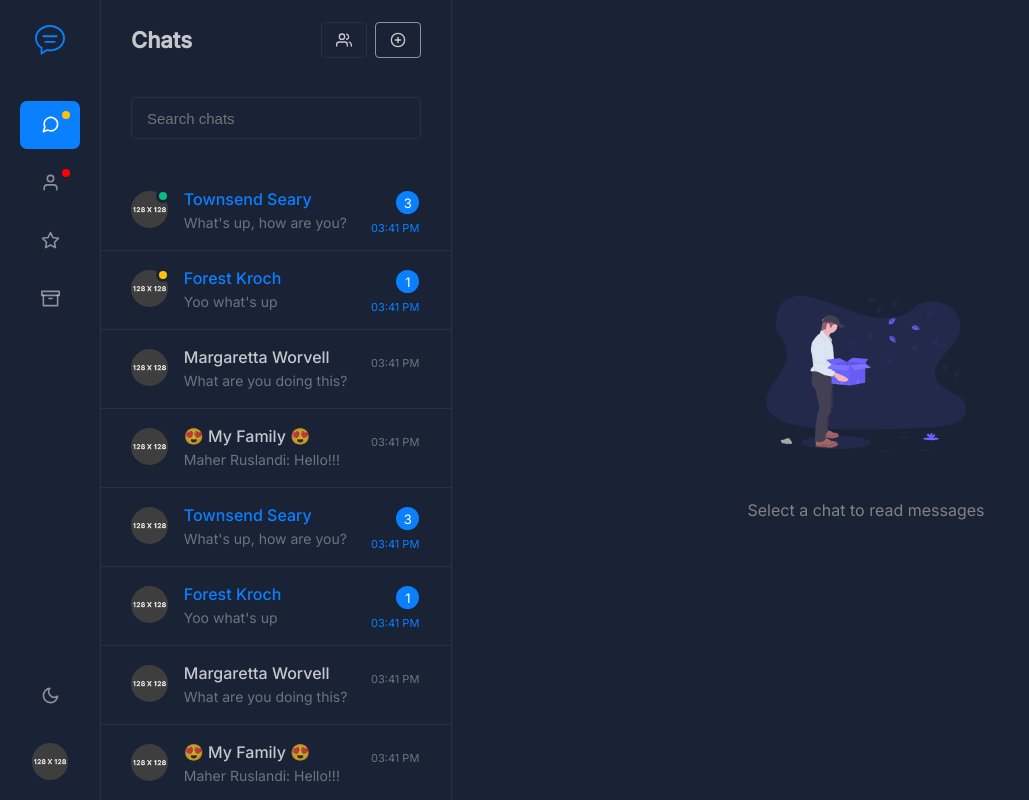
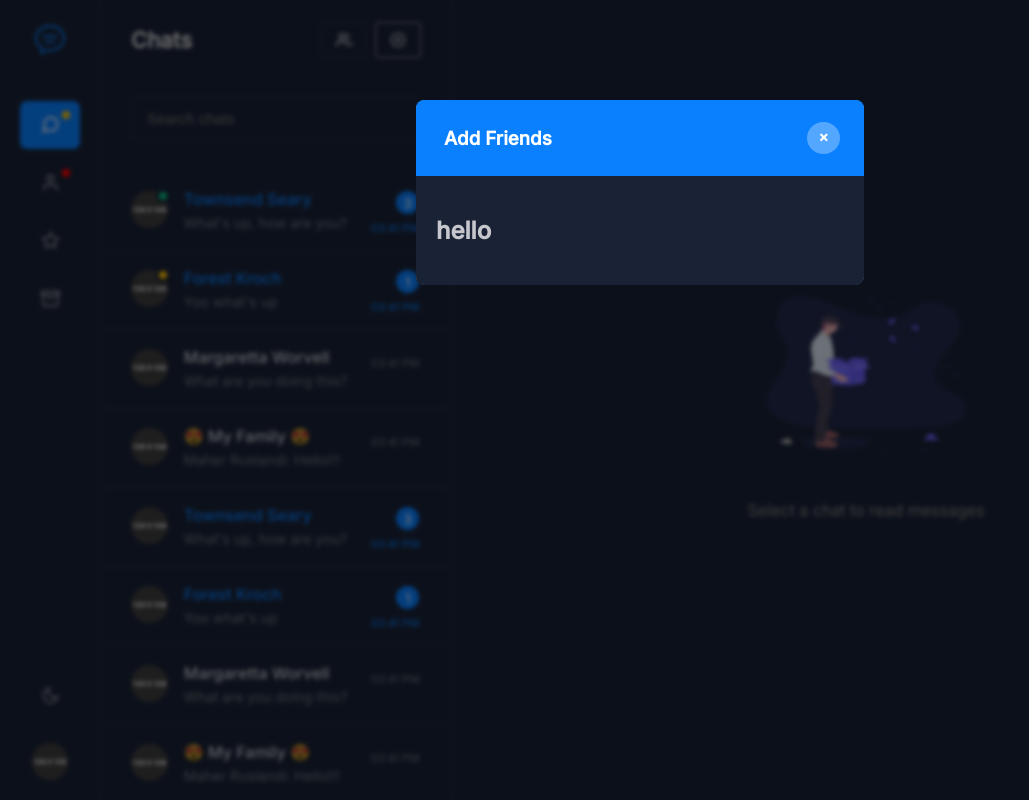
Before and after one commit to cyber-netics/ChatApp-Main, a React (Create React App) app: page / in a window 1280 px wide. Both pictures are taken after a click on the button 398 px from the left and 40 px from the top of the page. Shown: the whole page, without its empty margins (0-1029 px from the left). Built offline with nearby package versions, Linux system fonts and the light colour scheme.

Commit message:
modal features

```diff
--- a/src/Components/Modal.js
+++ b/src/Components/Modal.js
@@ -1,4 +1,6 @@
-import React, { memo, useState } from 'react';
+import React, { memo, createRef } from 'react';
+import { useOnClickOutside } from 'hooks/useOnClickOutside';
+
 import styled from 'styled-components';
 import {
   primary,
@@ -11,10 +13,7 @@ const H3 = styled.h3`
   padding: 0.25rem;
 `;
 
-const Modal = styled.div`
-  display: ${({ active }) =>
-    active ? 'block' : 'none'};
-
+const ModalBase = styled.div`
   position: fixed;
   z-index: 100;
   padding-top: 100px;
@@ -23,8 +22,16 @@ const Modal = styled.div`
   width: 100%;
   height: 100%;
   overflow: hidden;
+`;
+
+const Modal = styled(ModalBase)`
+  visibility: ${({ active }) =>
+    active ? 'visible' : 'hidden'};
+
   background-color: rgb(0 0 0 / 51%);
   backdrop-filter: blur(2px);
+  transition-duration: 0.01s;
+  transition-delay: 0.08s;
 `;
 
 const Content = styled.div`
@@ -53,6 +60,8 @@ const Body = styled.div`
 `;
 
 const Close = styled.span`
+  background: ${smooth};
+
   color: #fff;
   float: right;
   font-size: 15px;
@@ -61,35 +70,45 @@ const Close = styled.span`
   cursor: pointer;
   padding: 0.15rem;
   padding-top: 0.3rem;
-
   width: 28px;
   height: 25px;
   border-radius: 50%;
   text-align: center;
   align-self: center;
 
-  background: ${smooth};
-
   &:hover {
     opacity: 0.75;
   }
 `;
 
+/**
+ *
+ * @component
+ * @param {Boolean}  active   is modal active
+ * @param {String}   title    title in the header
+ * @param {Function} close    close modal
+ * @param {Object}   children passed components
+ */
+
 const ModalComponent = memo(
-  ({ active, title, close, children }) => {
-    const [isActive, setActive] = useState(active);
+  ({ active, title, toggle, children }) => {
+    const ref = createRef();
 
-    const handleClose = () => {
-      setActive(false);
-      close && close();
-    };
+    // hooks
+    useOnClickOutside(ref, (data) => {
+      if (!data.includes('inside')) {
+        toggle(false);
+      }
+    });
 
     return (
-      <Modal active={isActive}>
-        <Content>
+      <Modal active={active}>
+        <Content ref={ref}>
           <Header>
             <H3>{title}</H3>
-            <Close onClick={handleClose}>&times;</Close>
+            <Close onClick={() => toggle(false)}>
+              &times;
+            </Close>
           </Header>
           <Body>{children}</Body>
         </Content>
--- a/src/Pages/Home/index.js
+++ b/src/Pages/Home/index.js
@@ -39,7 +39,7 @@ class HomePage extends Component {
       apiHandlers,
     } = this.props;
 
-    const { toggleDrawer } = uiHandlers;
+    const { toggleDrawer, toggleModal } = uiHandlers;
 
     return (
       <PageWrapper metadata={metadata}>
@@ -52,6 +52,7 @@ class HomePage extends Component {
           activeTab={uiState.navTab}
           apiHandlers={apiHandlers}
           toggleDrawer={toggleDrawer}
+          toggleModal={toggleModal}
           data={dataState.tabContext}
         />
 
@@ -68,7 +69,7 @@ class HomePage extends Component {
 
         <ModalMenu
           modal={uiState.modal}
-          close={toggleModal}
+          toggle={toggleModal}
         />
       </PageWrapper>
     );
--- a/src/Partials/ModalMenu/index.js
+++ b/src/Partials/ModalMenu/index.js
@@ -1,12 +1,12 @@
 import React from 'react';
 import Modal from 'Components/Modal';
 
-const ModalMenu = ({ modal, close }) => (
+const ModalMenu = ({ modal, toggle }) => (
   <div>
     <Modal
       active={modal.isOpen}
+      toggle={toggle}
       title={'Add Friends'}
-      close={close}
     >
       <>
         <h2>hello</h2>
--- a/src/Partials/SideBar/index.js
+++ b/src/Partials/SideBar/index.js
@@ -74,6 +74,7 @@ const Sidebar = ({
   activeTab,
   apiHandlers,
   toggleDrawer,
+  toggleModal,
 }) => (
   <Section>
     <Container>
@@ -97,7 +98,7 @@ const Sidebar = ({
                   placement="bottom"
                   title="New Chat"
                 >
-                  <ButtonSimple>
+                  <ButtonSimple onClick={()=> toggleModal(true)}>
                     <Icon
                       size="sm"
                       icon={'plusCircle'}
--- a/src/Store/reducer/ui.js
+++ b/src/Store/reducer/ui.js
@@ -2,6 +2,7 @@ import {
   SET_NAV_TAB,
   SET_DRAWER_STATE,
   SET_THEME_MODE,
+  SET_MODAL_STATE
 } from '../static';
 
 const theme = JSON.parse(localStorage.getItem('theme'));
@@ -42,6 +43,16 @@ const uiInterface = (state = initialState, action) => {
       };
     }
 
+    case SET_MODAL_STATE: {
+      return {
+        ...state,
+        modal: {
+          ...state.modal,
+          ...action.payload,
+        },
+      };
+    }
+
     case SET_THEME_MODE: {
       return {
         ...state,
```
